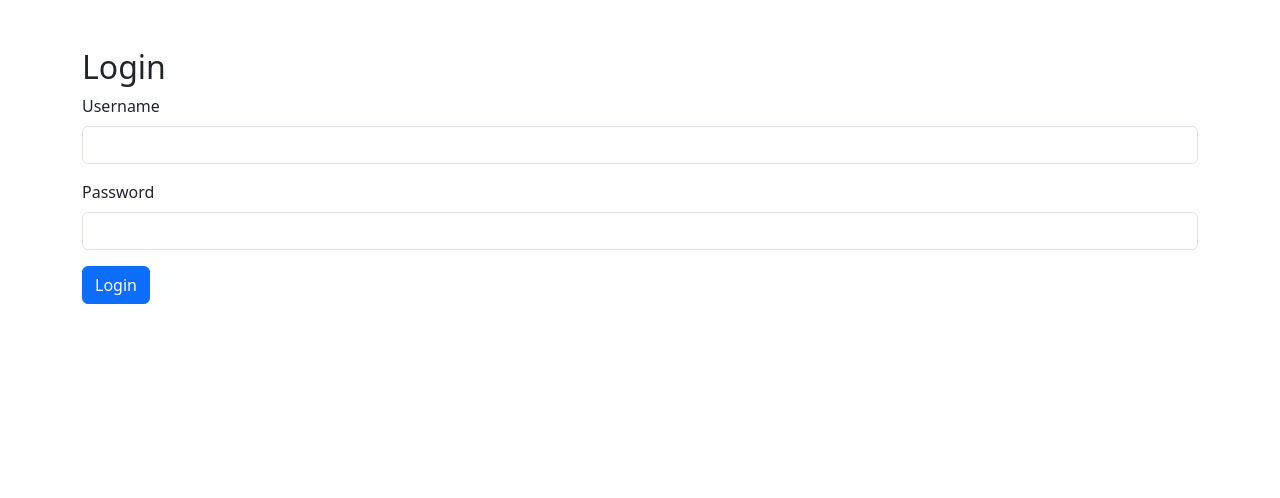
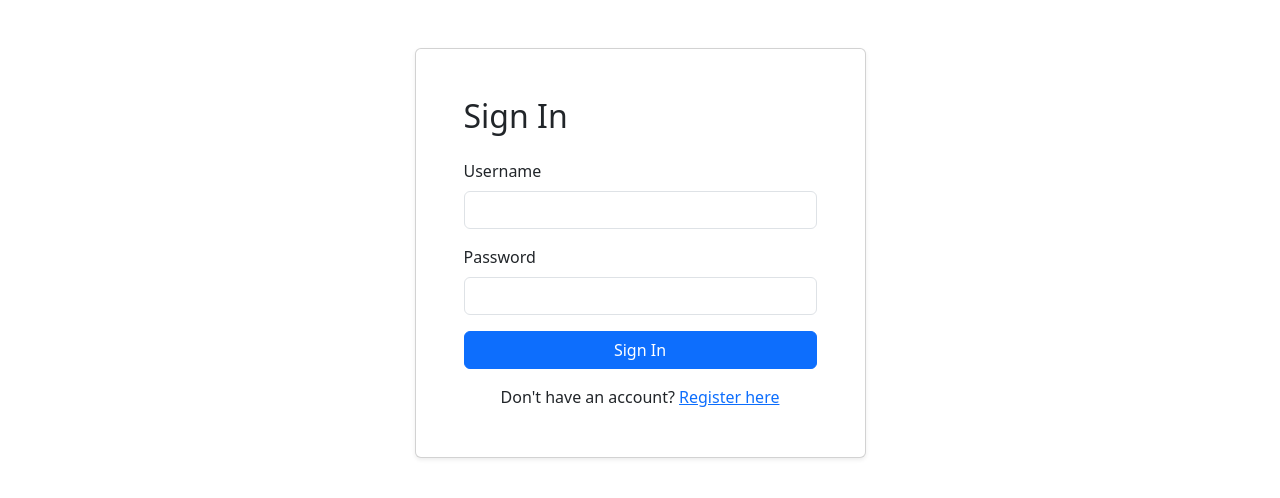
Before and after one commit to rushb3103/NumeroFlix, a Flask app: page /auth/login in a window 1280 px wide. Shown: the top 498 px of the page. Run offline with Flask 3, Linux system fonts and the light colour scheme; some libraries are stand-ins or nearby versions.

Commit message:
update login form

```diff
--- a/app/forms/auth.py
+++ b/app/forms/auth.py
@@ -5,7 +5,7 @@ from wtforms.validators import DataRequired
 class LoginForm(FlaskForm):
     username = StringField('Username', validators=[DataRequired()])
     password = PasswordField('Password', validators=[DataRequired()])
-    submit = SubmitField('Login')
+    submit = SubmitField('Sign In')
 
 class RegisterForm(FlaskForm):
     username = StringField('Username', validators=[DataRequired()])
--- a/app/templates/login.html
+++ b/app/templates/login.html
@@ -1,11 +1,34 @@
 {% extends 'base.html' %}
 
-{% from 'bootstrap5/form.html' import render_form %}
-
+{% from 'bootstrap5/form.html' import render_field %}
 {% block content %}
 <div class="container mt-5">
-    <h2>Login</h2>
-    {# Render the form using Bootstrap-Flask #}
-    {{ render_form(form) }}
+    <div class="row justify-content-center">
+        <div class="col-12 col-sm-10 col-md-8 col-lg-6 col-xl-5">
+            <div class="card shadow-sm">
+                <div class="card-body p-5">
+                    <h2 class="card-title text-left mb-4">Sign In</h2>
+
+                    <form method="POST">
+                        {{ form.hidden_tag() }}
+
+                        {{ render_field(form.username) }}
+                        {{ render_field(form.password) }}
+
+                        <div class="d-grid">
+                            {{ form.submit(class="btn btn-primary") }}
+                        </div>
+                    </form>
+
+                    <p class="text-center mt-3 mb-0">
+                        Don't have an account?
+                        <a href="{{ url_for('auth.register') }}">Register here</a>
+                    </p>
+
+                </div>
+
+            </div>
+        </div>
+    </div>
 </div>
 {% endblock %}
```
